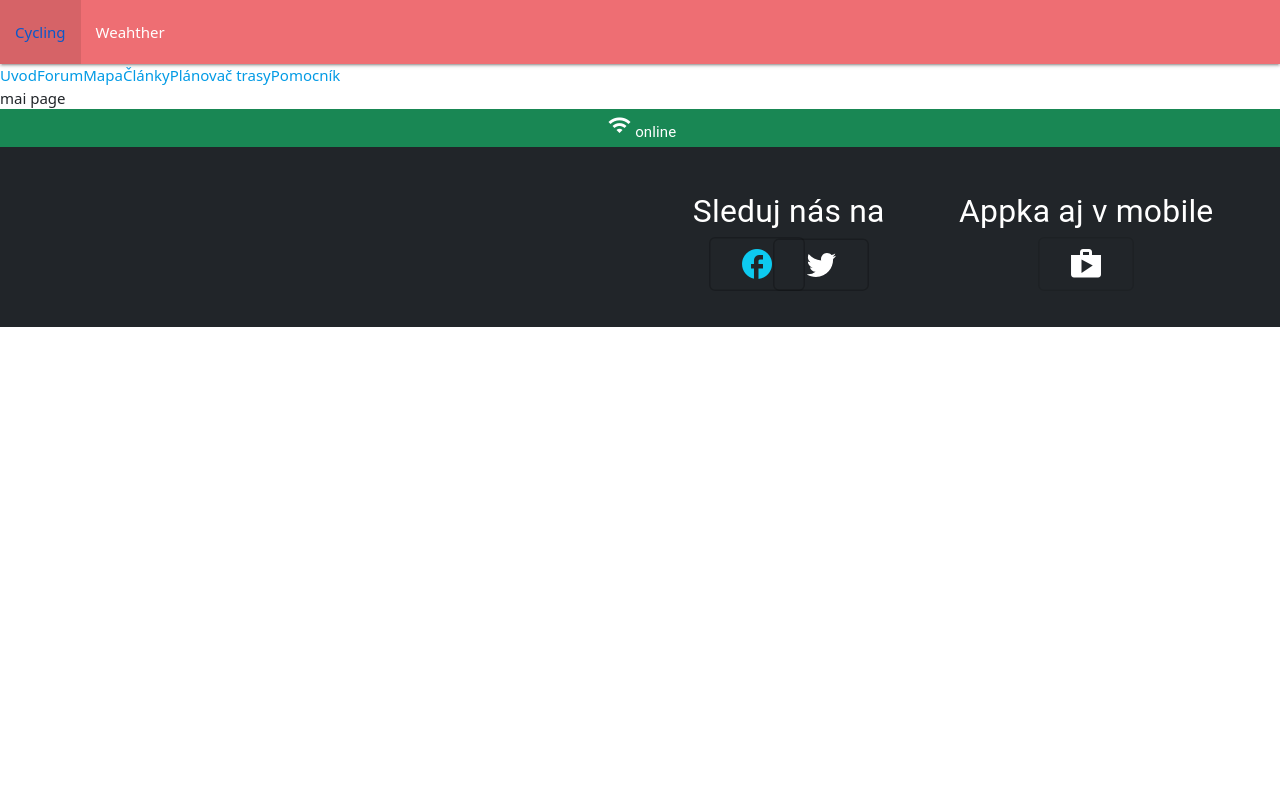
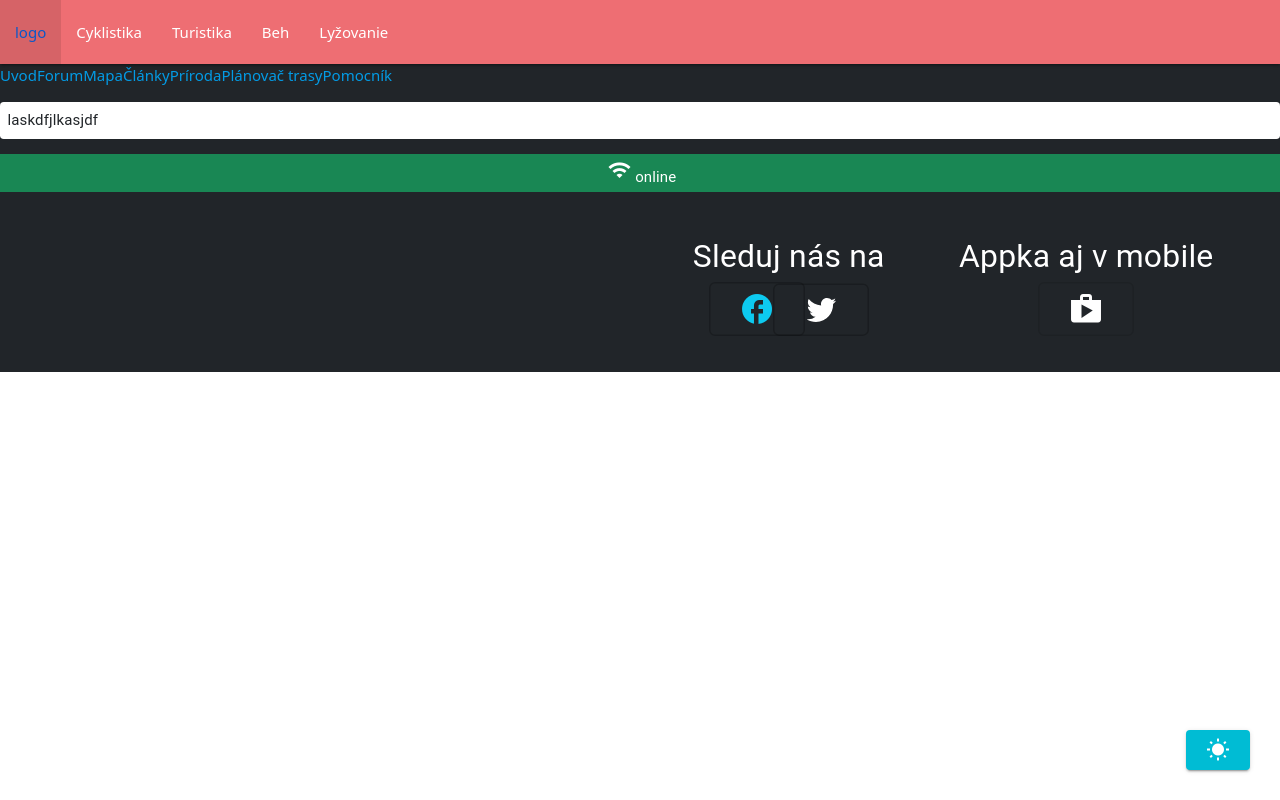
Before and after one commit to AdBrWebDev/helper-app, a React (Create React App) app: page / in a window 1280 px wide. Built offline with nearby package versions, Linux system fonts and the light colour scheme.

Commit message:
forum body created

```diff
--- a/src/App.js
+++ b/src/App.js
@@ -1,58 +1,49 @@
 import {Link, BrowserRouter as Router, Switch, Route} from 'react-router-dom';
 import React, {Suspense, lazy} from 'react';
-import AppBar from '@material-ui/core/AppBar';
-import Grid from '@material-ui/core/Grid';
-import Toolbar from '@material-ui/core/Toolbar';
-import Typography from '@material-ui/core/Typography';
-import InputBase from '@material-ui/core/InputBase';
 import 'bootstrap/dist/css/bootstrap.min.css';
 import 'material-icons/iconfont/material-icons.css';
 import 'materialize-css/dist/css/materialize.css';
-import Box from '@material-ui/core/Box';
-import Footer from './components/Footer';
 import './App.css';
-const Nature = lazy(() => import('./pages/Nature'));
-const Weather = lazy(() => import('./pages/Weather'));
+const Weather = lazy(() => import('./pages/Weather'))
 const Cycling = lazy(() => import('./pages/cycling/CyclingMNPG'))
+const Hiking = lazy(() => import('./pages/hiking/HikingMNPG'))
+const Running = lazy(() => import('./pages/running/RunningMNPG'))
+const Skiing = lazy(() => import('./pages/skiing/SkiingMNPG'))
 
 function App() {
   return (
     <Suspense fallback={'loading....'}>
       <Router>
-      <div>
+      <div className="bg-dark">
         <nav>
           <ul>
             <li>
-              <Link to="/">Cycling</Link>
+              <Link to="/">logo</Link>
             </li>
             <li>
-              <Link to="/weather">Weahther</Link>
+              <Link to="/cycling">Cyklistika</Link>
+            </li>
+            <li>
+              <Link to="/hiking">Turistika</Link>
+            </li>
+            <li>
+              <Link to="/running">Beh</Link>
+            </li>
+            <li>
+              <Link to="/skiing">Lyžovanie</Link>
             </li>
           </ul>
         </nav>
         <Switch>
             <Route exact path="/" component={Cycling} />
-            <Route path="/weather" component={Weather} />
+            <Route path="/cycling" component={Cycling} />
+            <Route path="/hiking" component={Hiking} />
+            <Route path="/running" component={Running} />
+            <Route path="/skiing" component={Skiing} />
         </Switch>
         </div>
       </Router>
-      {/*<MainNav />
-      <Router>
-        <AppBar className="mt-5 position-fixed">
-          <Toolbar>
-            <Typography className="mx-5 my-auto">Helper</Typography>
-            <InputBase placeholder="Hľadať..." className="text-info" />
-            <Typography><Link className="mx-5" to="/">Hlavná stánka</Link></Typography>
-            <Typography><Link to="/Nature">Príroda</Link></Typography>
-          </Toolbar>
-        </AppBar>
-        <Switch>
-            <Route path="/" exact component={MainPg} />
-            <Route path="/Nature" component={Nature} />
-        </Switch>
-      </Router>
       <Weather />
-      <Footer />*/}
       </Suspense>
   );
 }
--- a/src/pages/cycling/Articles.js
+++ b/src/pages/cycling/Articles.js
@@ -1,3 +1,18 @@
+import Box from '@material-ui/core/Box'
+import Typography from '@material-ui/core/Typography'
+import Grid from '@material-ui/core/Grid'
+
 export default function Articles(){
-    return(<div>articles</div>)
+    return(<Box className="bg-dark">
+        <Grid container>
+            <Grid item xs={12} sm={12} md={6} xl={6} lg={6} style={{/*backgroundImage: "url('/images/cycling.jpg')"*/}}>
+                <img src="/images/cycling.jpg" />
+            </Grid>
+            <Grid item xs={12} sm={12} md={6} xl={6} lg={6}>
+                <Box className="p-5">
+                    <Typography variant="h3" className="w-75 text-center">Zažil si niečo neobyčajné a chceš sa o zážitok podeliť s ostatnými?</Typography>
+                </Box>
+            </Grid>
+        </Grid>
+    </Box>)
 }
--- a/src/pages/cycling/CyclingMNPG.js
+++ b/src/pages/cycling/CyclingMNPG.js
@@ -3,7 +3,8 @@ import {Link, BrowserRouter as Router, Switch, Route} from 'react-router-dom';
 import 'bootstrap/dist/css/bootstrap.min.css';
 import 'material-icons/iconfont/material-icons.css';
 import 'materialize-css/dist/css/materialize.css';
-import Footer from '../../components/Footer'
+import Footer from '../../components/Footer';
+const Nature = lazy(() => import('../Nature'))
 const MainPage = lazy(() => import('./MainPage'))
 const Articles = lazy(() => import('./Articles'))
 const BikeHelper = lazy(() => import('./BikeHelper'))
@@ -18,6 +19,7 @@ export default function CyclingMNPG(){
         <Link to="/Forum">Forum</Link>
         <Link to="/Map">Mapa</Link>
         <Link to="/Articles">Články</Link>
+        <Link to="/Nature">Príroda</Link>
         <Link to="/Tracking">Plánovač trasy</Link>
         <Link to="/BikeHelper">Pomocník</Link>
       <Switch>
@@ -25,6 +27,7 @@ export default function CyclingMNPG(){
           <Route path="/Forum" component={Forum} />
           <Route path="/Map" component={Map} />
           <Route path="/Articles" component={Articles} />
+          <Route path="/Nature" component={Nature} />
           <Route path="/Tracking" component={TrackingRoute} />
           <Route path="/BikeHelper" component={BikeHelper} />
       </Switch>
--- a/src/pages/cycling/Forum.js
+++ b/src/pages/cycling/Forum.js
@@ -1,3 +1,17 @@
+import Box from '@material-ui/core/Box'
+import Typography from '@material-ui/core/Typography'
+import Button from '@material-ui/core/Button'
+import Card from '@material-ui/core/Card'
+
 export default function Forum(){
-    return (<div>forum</div>)
+    return (<Box>
+        <Box className="container p-3 rounded bg-white my-4">
+            <Button variant="outlined" className="text-dark">Pridať tému</Button>
+            <Box>
+                <Card className="p-2 my-2">
+                    <Typography>Pravidla pridavania príspevkov</Typography>
+                </Card>
+            </Box>
+        </Box>
+    </Box>)
 }
--- a/src/pages/cycling/MainPage.js
+++ b/src/pages/cycling/MainPage.js
@@ -1,3 +1,8 @@
+import Box from '@material-ui/core/Box'
+import Typography from '@material-ui/core/Typography'
+
 export default function MainPage(){
-    return(<div>mai page</div>)
+    return(<Box className="bg-white rounded p-2 my-3">
+        <Typography>laskdfjlkasjdf</Typography>
+    </Box>)
 }
```
